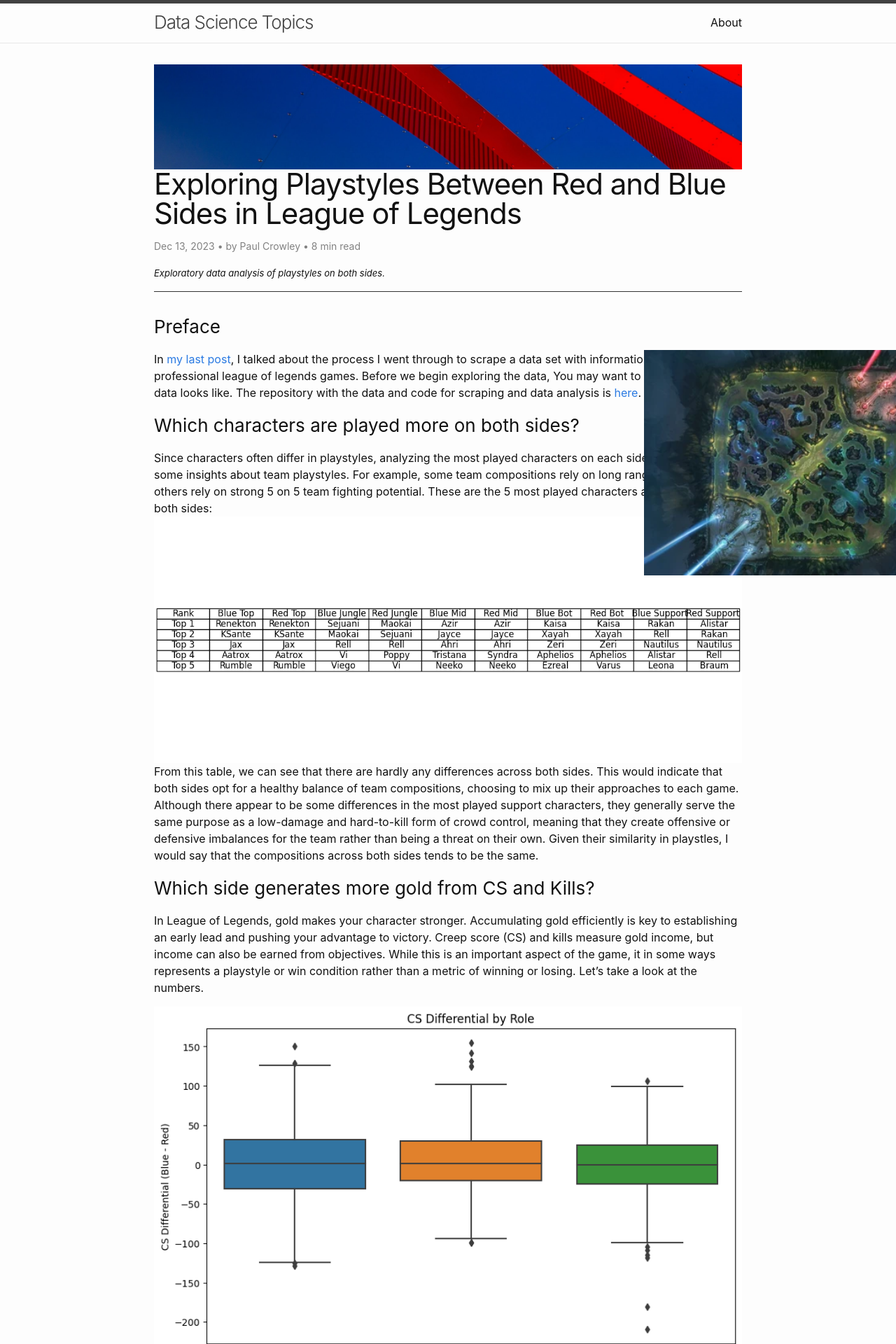
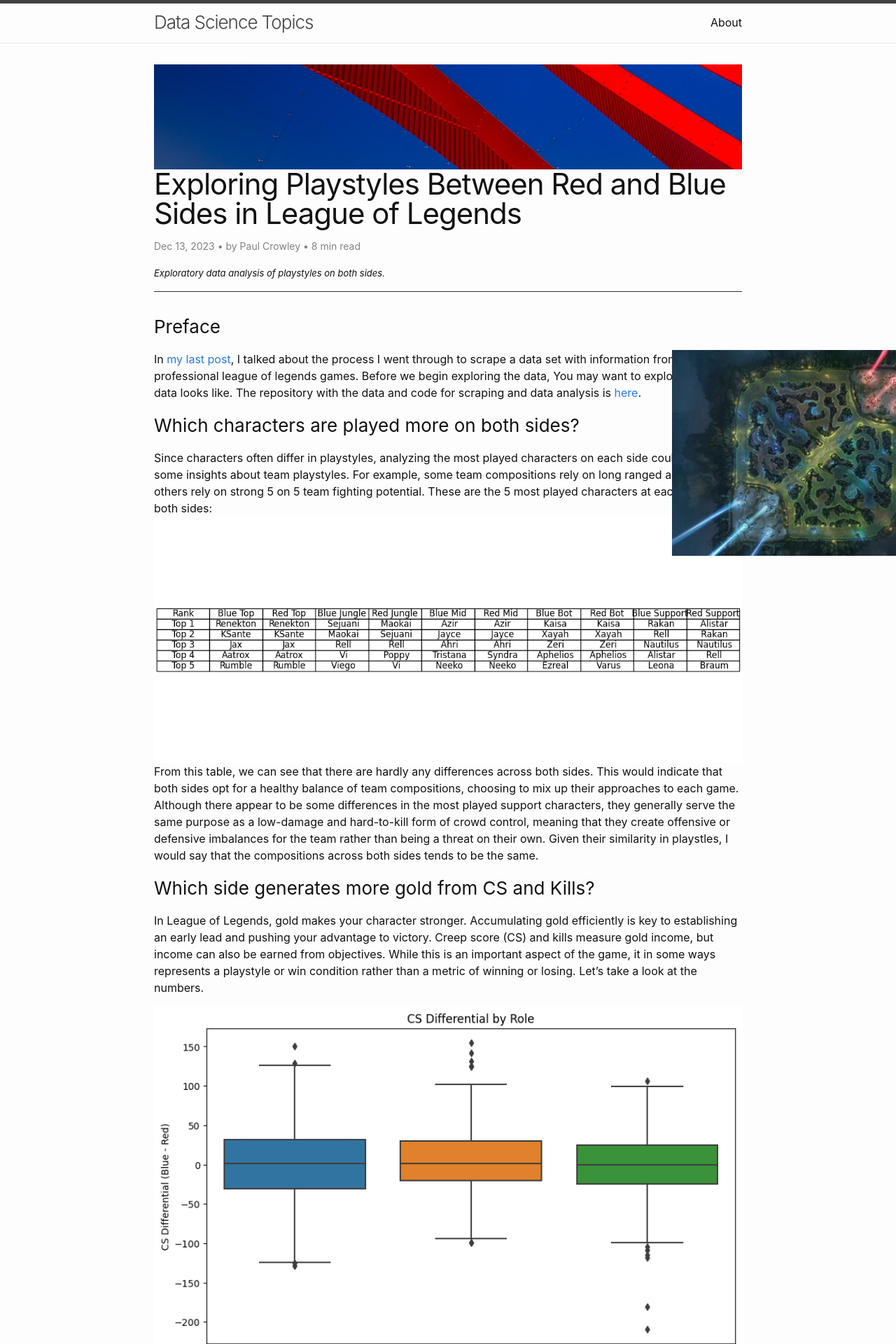
Before and after one commit to crowleyp5/crowleyp5blog, a Jekyll site: the page built from _posts/2023-12-13-Exploring-Playstyles-Between-Red-and-Blue-Sides-in-League-of-Legends.md, in a window 1280 px wide. Shown: the top 1920 px of the page at 70% size. Built offline with Jekyll 4.4.1, drawn with Linux system fonts in a browser that asks for light colours; comment, search, counter and statistics services are not loaded.

Commit message:
Update 2023-12-13-Exploring-Playstyles-Between-Red-and-Blue-Sides-in-League-of-Legends.md

```diff
--- a/_posts/2023-12-13-Exploring-Playstyles-Between-Red-and-Blue-Sides-in-League-of-Legends.md
+++ b/_posts/2023-12-13-Exploring-Playstyles-Between-Red-and-Blue-Sides-in-League-of-Legends.md
@@ -11,7 +11,7 @@ image: /assets/images/red_blue2.jpg
         position: absolute;
         right: -100px;
         top: 0;
-        width: 460px;
+        width: 420px;
         height: auto;
     }
 </style>
@@ -71,7 +71,7 @@ First, we can see that the most common outcome is a trade where the red team get
 Wards are essential to game strategy because they provide vision on parts of the map players normally cannot see. Finding and destroying these wards is essential because they keep your opponent guessing as to the next moves. Therefore, the ability do sominate vision control can influence how a team plays.
 
 <div class="margin-image">
-    <img src="/crowleyp5blog/assets/images/ward.png" alt="Ward" style="position: absolute; right: -100px; top: 6700px; height: auto;">
+    <img src="/crowleyp5blog/assets/images/ward.png" alt="Ward" style="position: absolute; right: -100px; top: 7000px; height: auto;">
 </div>
 
 Teams with good vision control could be more inclined to fight 5 on 5 or pursue objectives based on information wards provide. It allows a team to know or anticipate opponents' moves and react accordingly. Poor vision control results in failed trades and team fights. Let's compare the number of wards the opponent places with the number of wards the team destroys as a metric for quality vision control.
```
